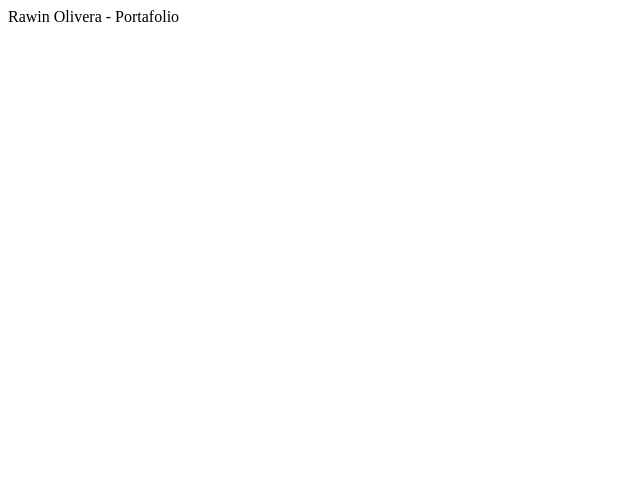
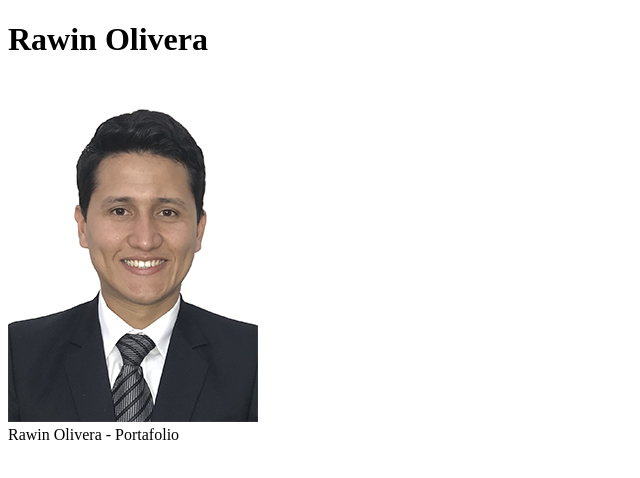
Before and after one commit to rawinolivera/wdd331r, a plain HTML site: page index.html in a window 1280 px wide. Shown: the whole page, without its empty margins (0-640 px from the left). Drawn offline with Linux system fonts and the light colour scheme.

Commit message:
building

```diff
--- a/index.html
+++ b/index.html
@@ -7,6 +7,12 @@
     <title>Porafolio</title>
 </head>
 <body>
+    <header>
+        <div>
+            <h1>Rawin Olivera</h1>
+            <img src="/images/rawin.png" alt="Rawin photo">
+        </div>
+    </header>
     <main>
         Rawin Olivera - Portafolio
     </main>
```
Also changed, not shown: css/desktop.css (added), css/small.css (added), images/rawin.png (added).
